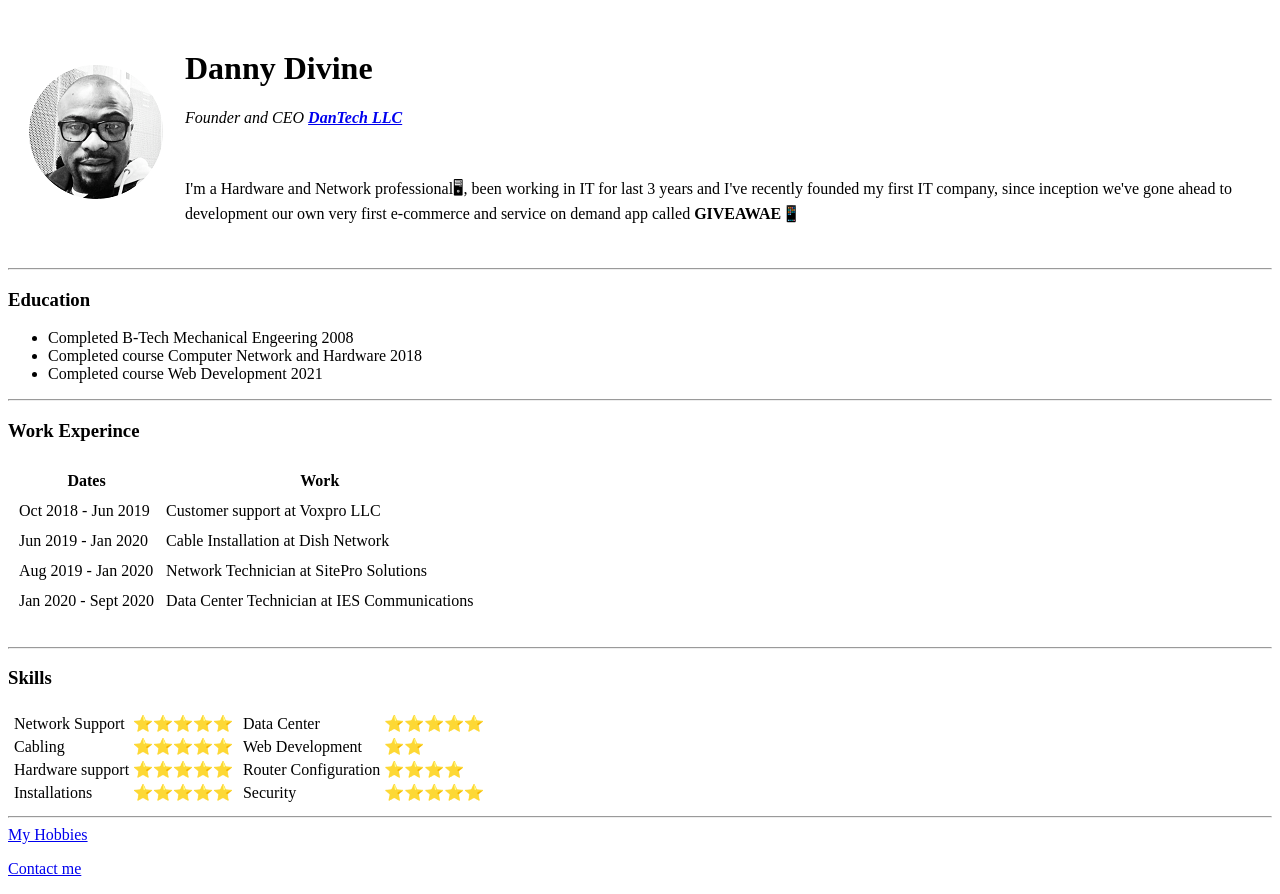
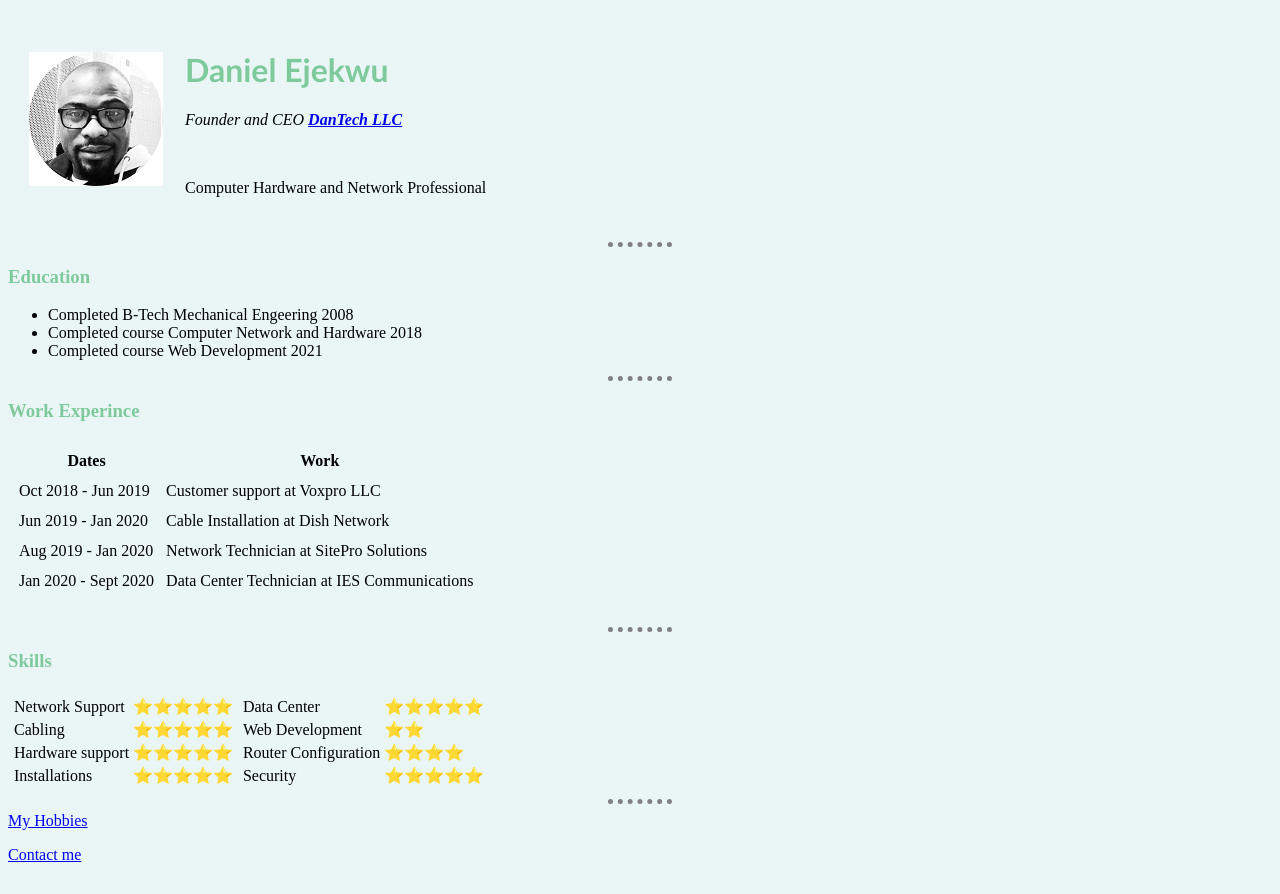
Before and after one commit to Danielejekwu/CV, a plain HTML site: page index.html in a window 1280 px wide. Drawn offline with Linux system fonts and the light colour scheme; files that its build step writes are made by us from their sources.

Commit message:
Add files via upload

```diff
--- a/index.html
+++ b/index.html
@@ -4,15 +4,16 @@
 <head>
   <meta charset="utf-8">
   <title>♉ Daniel's Personal site</title>
-</head>
+<link rel="stylesheet" href="css/styles.css">
+  </head>
 
 <body>
   <table cellSpacing = "20">
     <td><img src="Dan.png" alt="Danny profile picture"></td>
-    <td><h1>Danny Divine</h1>
+    <td><h1>Daniel Ejekwu</h1>
     <p><em>Founder and CEO <strong><a href="https://dantechllc.com/">DanTech LLC</a></strong></em></p>
     <br>
-    <p>I'm a Hardware and Network professional🖥, been working in IT for last 3 years and I've recently founded my first IT company, since inception we've gone ahead to development our own very first e-commerce and service on demand app called <strong>GIVEAWAE</strong>📱</p></td>
+    <p>Computer Hardware and Network Professional</p></td>
   </table>
 
   <hr>
--- /dev/null
+++ b/styles.css
@@ -0,0 +1,23 @@
+body {
+  background-color: #EAF6F6;
+
+  }
+  h1{
+    color: #7eca9c;
+    font-family: "Trebuchet MS";
+  }
+  h3{
+      color: #7eca9c;
+  }
+
+hr {
+border-style: none;
+border-top-style: dotted;
+border-color: grey;
+border-width: 5px;
+width: 5%;
+
+}
+img{
+  background-color: green;
+}
```
Also changed, not shown: Contact.html (+3 -2 lines).
